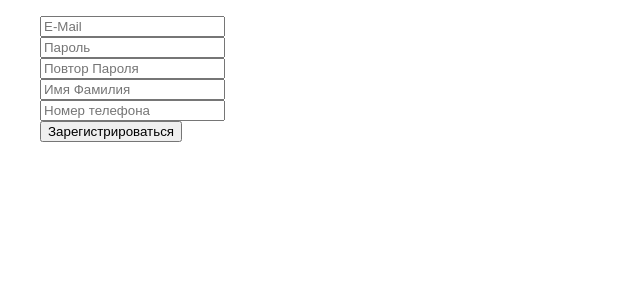
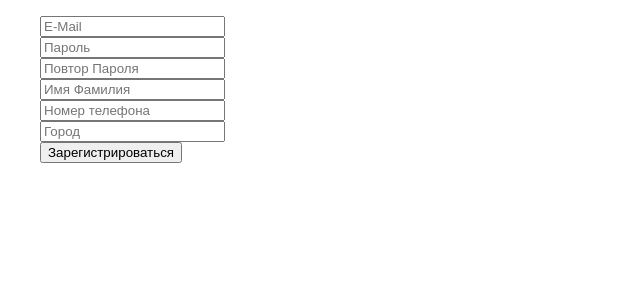
Before and after one commit to toomanychar/Online-Shop, a Flask app: page /register in a window 1280 px wide. Shown: the part 60-360 px from the top of the page, without its empty margins (0-640 px from the left). Run offline with Flask 2, Linux system fonts and the light colour scheme.

```diff
--- a/templates/register.html
+++ b/templates/register.html
@@ -12,8 +12,10 @@
         <li> <input required type="password" name="password"        placeholder="Пароль"> </li>
         <li> <input required type="password" name="password_repeat" placeholder="Повтор Пароля"> </li>
         <!-- TODO: Add other optional fields-->
-        <li> <input type="text" name="name" placeholder="Имя Фамилия"> </li>
+        <li> <input required type="text" name="name" placeholder="Имя Фамилия"> </li>
         <li> <input type="tel" name="phone" placeholder="Номер телефона"> </li>
+        <li> <input type="text" name="city" placeholder="Город"> </li>
+
 
         <li> <button type="submit">Зарегистрироваться</button> </li>
     </ul>
```
